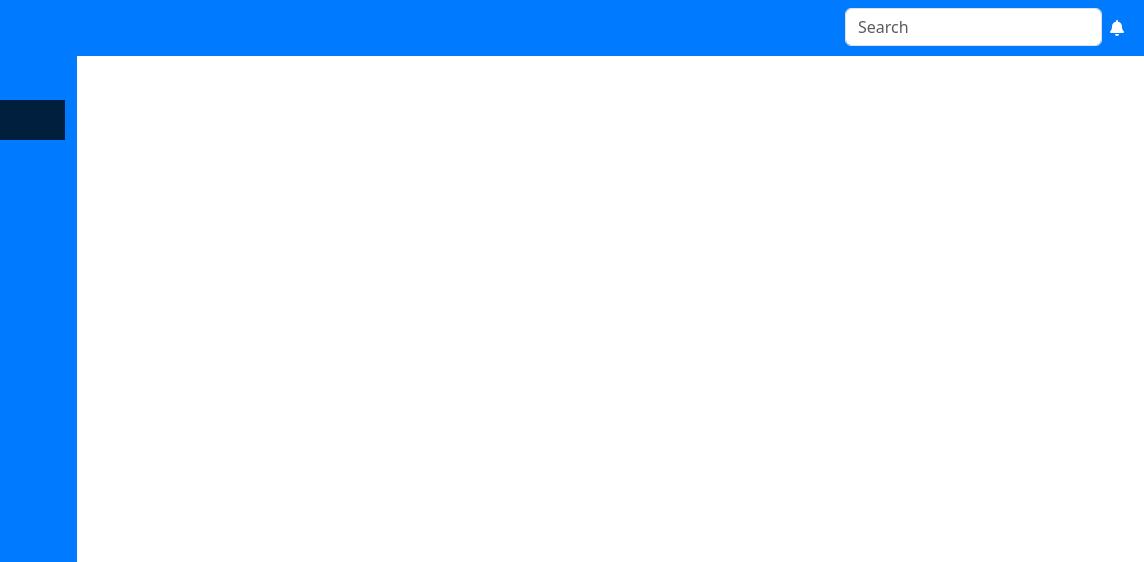
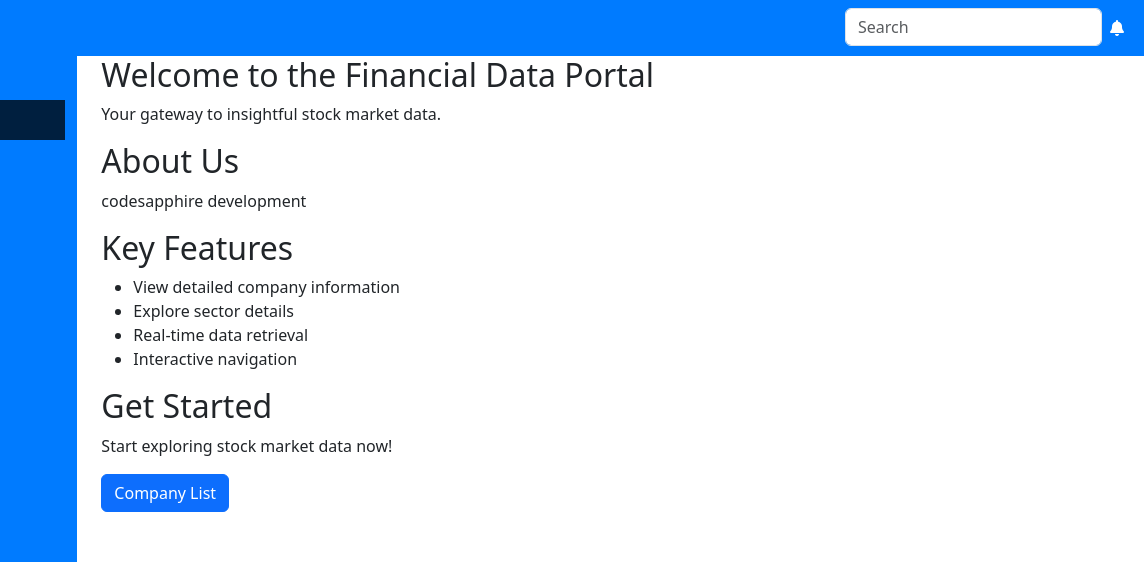
Before and after one commit to rodrigoruchira/stock_analysis_portal, a website: page public/index.html in a window 1280 px wide. Shown: the top 562 px of the page, 136-1280 px from the left. Drawn offline with nearby package versions, Linux system fonts and the light colour scheme; files that its build step writes are made by us from their sources.

Commit message:
portel setup

```diff
--- a/public/index.html
+++ b/public/index.html
@@ -6,7 +6,9 @@
   <title>Side Nav Example</title>
   <link href="./bootstrap/dist/css/bootstrap.min.css" rel="stylesheet">
   <link rel="stylesheet" href="https://cdnjs.cloudflare.com/ajax/libs/font-awesome/6.0.0-beta3/css/all.min.css">
-
+  <script src="./jquery/dist/jquery.min.js"></script>
+  <script src="./bootstrap/dist/js/bootstrap.bundle.min.js"></script>
+  <script src="https://cdn.jsdelivr.net/npm/axios/dist/axios.min.js"></script>
 
   <link rel="stylesheet" href="styles.css">
 
@@ -41,13 +43,13 @@
               <img src="image/logo.png" alt="Logo" style="height: 50px;">
             </div>
             <li class="nav-item">
-              <a class="nav-link active" href="#" onclick="loadPage('home')">Home</a>
+              <a class="nav-link active" id="btn-home" href="#" onclick="loadPage('home')">Home</a>
             </li>
             <li class="nav-item">
-              <a class="nav-link" href="#" onclick="loadPage('companyList')">Company List</a>
+              <a class="nav-link" id="btn-CompanyList" href="#" onclick="loadPage('companyList')">Company List</a>
             </li>
             <li class="nav-item">
-              <a class="nav-link" href="#" onclick="loadPage('about')">About</a>
+              <a class="nav-link " id="btn-About" href="#" onclick="loadPage('about')">About</a>
             </li>
           </ul>
         </div>
@@ -57,11 +59,10 @@
       </main>
     </div>
   </div>
-  <script src="./jquery/dist/jquery.min.js"></script>
-  <script src="./bootstrap/dist/js/bootstrap.bundle.min.js"></script>
-  <script src="https://cdn.jsdelivr.net/npm/axios/dist/axios.min.js"></script>
+
 
   <script src="./page/companyscript.js"></script>
   <script src="script.js"></script>
+  <script></script>
 </body>
 </html>
--- a/public/page/home.html
+++ b/public/page/home.html
@@ -1 +1,25 @@
-home
+
+  <header>
+    <h2>Welcome to the Financial Data Portal</h2>
+    <p>Your gateway to insightful stock market data.</p>
+  </header>
+  <main>
+    <section class="about">
+      <h2>About Us</h2>
+      <p>codesapphire development </p>
+    </section>
+    <section class="features">
+      <h2>Key Features</h2>
+      <ul>
+        <li>View detailed company information</li>
+        <li>Explore sector details</li>
+        <li>Real-time data retrieval</li>
+        <li>Interactive navigation</li>
+      </ul>
+    </section>
+    <section class="get-started">
+      <h2>Get Started</h2>
+      <p>Start exploring stock market data now!</p>
+      <a class="btn btn-primary" href="#" onclick="loadPage('companyList')">Company List</a>
+    </section>
+  </main>
--- a/public/script.js
+++ b/public/script.js
@@ -1,3 +1,4 @@
+
 function loadPage(pageName) {
   const mainContent = document.getElementById('main-content');
   const navLinks = document.querySelectorAll('.nav-link'); // Select all navigation links
@@ -7,6 +8,7 @@ function loadPage(pageName) {
   });
 
   // Add 'active' class to the clicked link
+  if(typeof event!= "undefined")
   event.target.classList.add('active');
 
   fetchPageContent(`page/${pageName}`, (content) => {
@@ -14,6 +16,7 @@ function loadPage(pageName) {
     mainContent.appendChild(content);
     if (pageName === 'companyList') {
       fetchAndDisplayCompanies();
+      document.getElementById("btn-CompanyList").classList.add('active');
     }
   });
 
@@ -29,3 +32,6 @@ function loadPage(pageName) {
       })
       .catch(error => console.error(error));
   }
+
+  loadPage('home');
+  document.getElementById("btn-home").classList.add('active');
```
